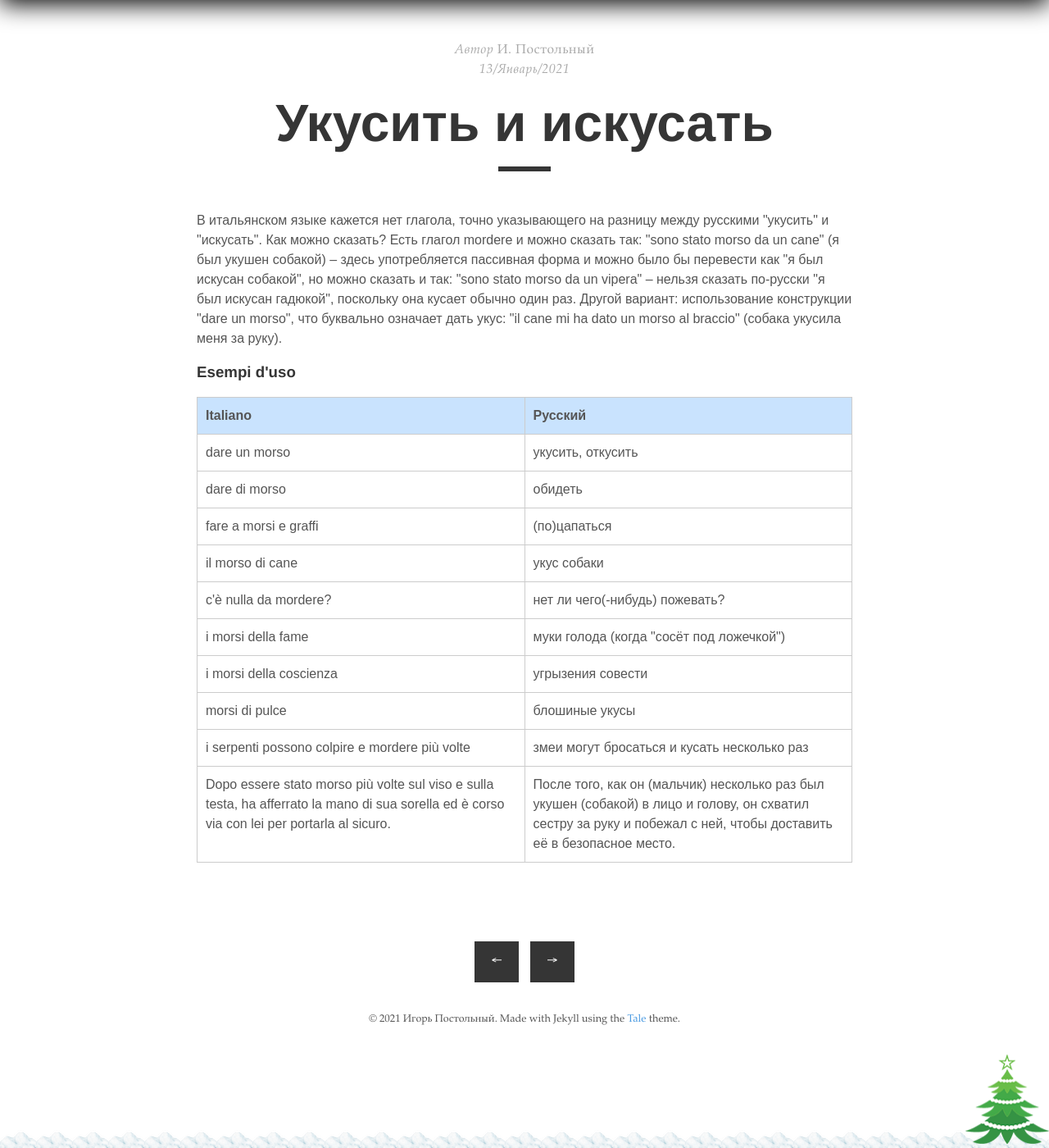
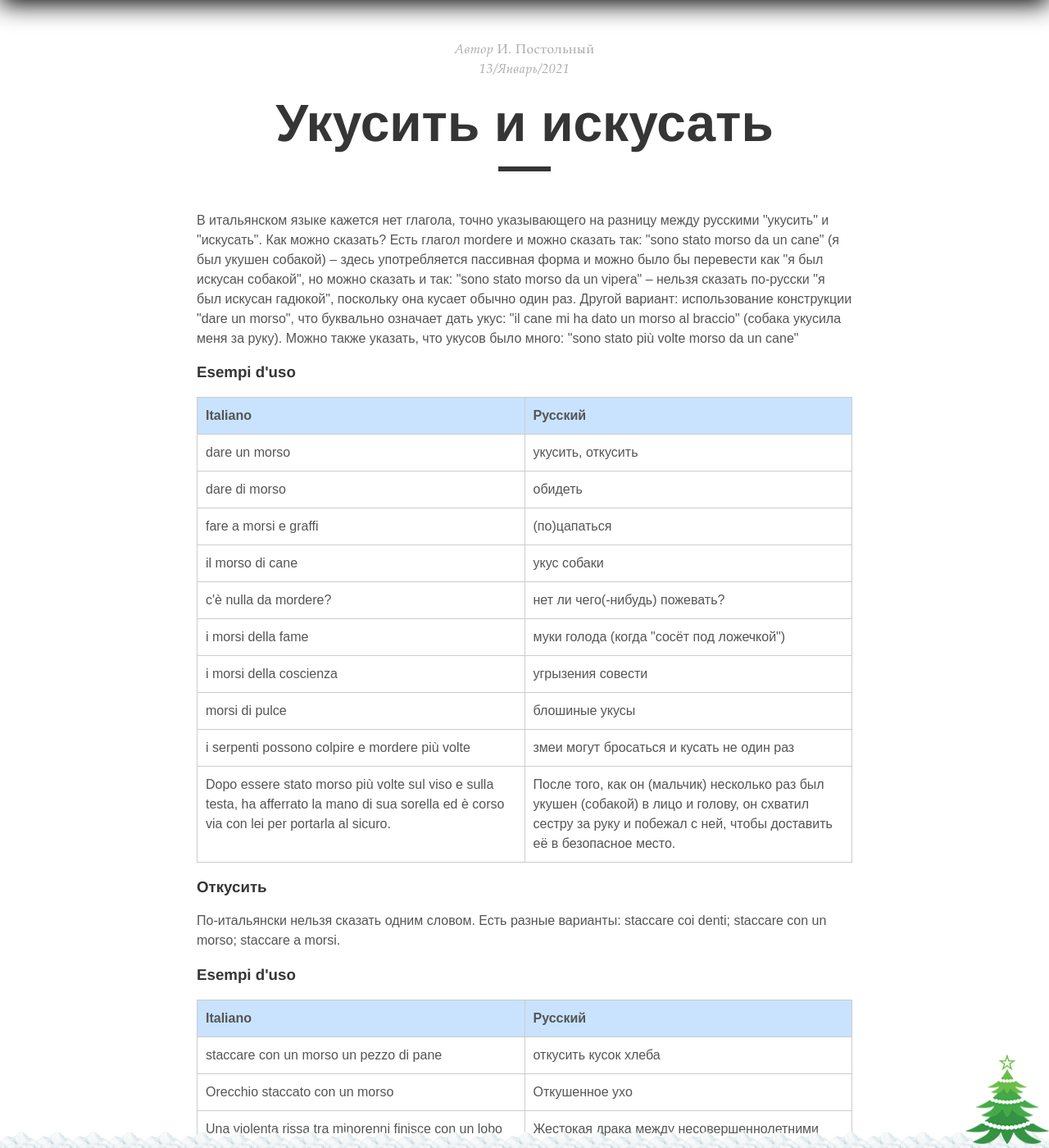
Before and after one commit to postolny/postolny.github.io, a Jekyll site: the page built from _posts/2021-01-13-di-morsi.md, in a window 1280 px wide and 1400 px high, scrolled down 481 px. Shown: the whole window at 82% size. Built offline with Jekyll 4.4.1, drawn with Linux system fonts in a browser that asks for light colours; nearby versions of some CDN libraries; some of the changed text lies outside the part shown.

Commit message:
Add files via upload

```diff
--- a/_posts/2021-01-13-di-morsi.md
+++ b/_posts/2021-01-13-di-morsi.md
@@ -8,7 +8,7 @@ categories:
 tags: Frasi
 ---
 
-В итальянском языке кажется нет глагола, точно указывающего на разницу между русскими "укусить" и "искусать". Как можно сказать? Есть глагол mordere и можно сказать так: "sono stato morso da un cane" (я был укушен собакой) – здесь употребляется пассивная форма и можно было бы перевести как "я был искусан собакой", но можно сказать и так: "sono stato morso da un vipera" – нельзя сказать по-русски "я был искусан гадюкой", поскольку она кусает обычно один раз. Другой вариант: использование конструкции "dare un morso", что буквально означает дать укус: "il cane mi ha dato un morso al braccio" (собака укусила меня за руку).
+В итальянском языке кажется нет глагола, точно указывающего на разницу между русскими "укусить" и "искусать". Как можно сказать? Есть глагол mordere и можно сказать так: "sono stato morso da un cane" (я был укушен собакой) – здесь употребляется пассивная форма и можно было бы перевести как "я был искусан собакой", но можно сказать и так: "sono stato morso da un vipera" – нельзя сказать по-русски "я был искусан гадюкой", поскольку она кусает обычно один раз. Другой вариант: использование конструкции "dare un morso", что буквально означает дать укус: "il cane mi ha dato un morso al braccio" (собака укусила меня за руку). Можно также указать, что укусов было много: "sono stato più volte morso da un cane"
 
 ### Esempi d'uso
 
@@ -22,5 +22,21 @@ tags: Frasi
 |i morsi della fame|муки голода (когда "сосёт под ложечкой")|
 |i morsi della coscienza|угрызения совести|
 |morsi di pulce|блошиные укусы|
-|i serpenti possono colpire e mordere più volte|змеи могут бросаться и кусать несколько раз|
+|i serpenti possono colpire e mordere più volte|змеи могут бросаться и кусать не один раз|
 |Dopo essere stato morso più volte sul viso e sulla testa, ha afferrato la mano di sua sorella ed è corso via con lei per portarla al sicuro.|После того, как он (мальчик) несколько раз был укушен (собакой) в лицо и голову, он схватил сестру за руку и побежал с ней, чтобы доставить её в безопасное место.|
+
+### Откусить
+
+По-итальянски нельзя сказать одним словом. Есть разные варианты: staccare coi denti; staccare con un morso; staccare a morsi.
+
+### Esempi d'uso
+
+| Italiano | Русский |
+|----------|---------|
+|staccare con un morso un pezzo di pane|откусить кусок хлеба|
+|Orecchio staccato con un morso|Откушенное ухо|
+|Una violenta rissa tra minorenni finisce con un lobo dell'orecchio tranciato da un morso.|Жестокая драка между несовершеннолетними заканчивается откушенной мочкой уха. |
+|Si accapigliano al bar, con un morso stacca un orecchio alla rivale in amore.|Они повздорили в баре, он откусывает ухо сопернику в любви.|
+|Ne nasce una colluttazione. La 36enne scaraventa a terra la moglie gelosa, la colpisce e le tira i capelli. La morde in faccia, finchè non riesce a morderle un orecchio. La presa è così forte che le stacca un pezzo di padiglione auricolare[^1] provocandole lesioni superiori ai 20 giorni.|Из-за этого начинается драка. 36-летний швыряет на землю ревнивую жену, бьёт её и таскает за волосы. Кусает её за лицо до тех пор, пока не откусывает ухо. Хватка на столько сильна, что он откусывает ей часть ушной раковины, вызывая у нею сильные повреждения на 20 дней.|
+
+[^1]: padiglione auricolare = padiglione dell'orecchio ушная раковина.
```
